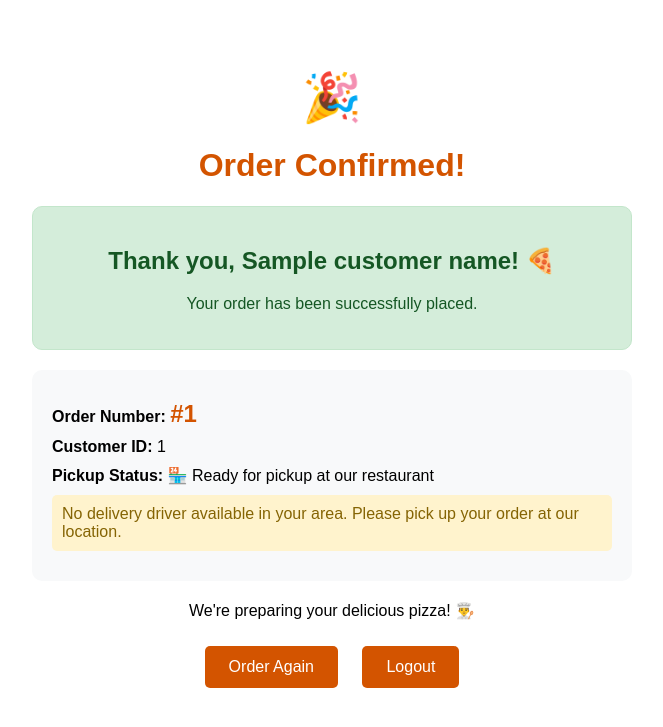
After one commit to lillymeravirgi/mamma-mia-pizzeria, a Flask app: template Application/src/templates/confirmation.html in a window 1280 px wide. The commit adds this page. Shown: the top 727 px of the page, without its empty margins (308-971 px from the left). Run offline with Flask 3, Linux system fonts and the light colour scheme; the template is opened without the code that fills it: most values are stand-ins (such as "Sample title", 1, 10 or a date in 2020).

Commit message:
update on DB and applications

```diff
--- /dev/null
+++ b/Application/src/templates/confirmation.html
@@ -0,0 +1,95 @@
+<!DOCTYPE html>
+<html>
+<head>
+    <title>Order Confirmation - Mamma Mia Pizzeria</title>
+    <style>
+        body {
+            font-family: Arial, sans-serif;
+            max-width: 600px;
+            margin: 50px auto;
+            padding: 20px;
+            text-align: center;
+        }
+        h1 {
+            color: #d35400;
+        }
+        .success-box {
+            background-color: #d4edda;
+            border: 1px solid #c3e6cb;
+            color: #155724;
+            padding: 20px;
+            border-radius: 10px;
+            margin: 20px 0;
+        }
+        .order-details {
+            background-color: #f8f9fa;
+            padding: 20px;
+            border-radius: 10px;
+            margin: 20px 0;
+            text-align: left;
+        }
+        .order-details p {
+            margin: 10px 0;
+        }
+        .order-id {
+            font-size: 24px;
+            font-weight: bold;
+            color: #d35400;
+        }
+        button {
+            background-color: #d35400;
+            color: white;
+            padding: 12px 24px;
+            border: none;
+            border-radius: 5px;
+            cursor: pointer;
+            font-size: 16px;
+            margin: 10px;
+        }
+        button:hover {
+            background-color: #e67e22;
+        }
+        .icon {
+            font-size: 48px;
+            margin-bottom: 10px;
+        }
+        a {
+            text-decoration: none;
+            color: white;
+        }
+    </style>
+</head>
+<body>
+    <div class="icon">🎉</div>
+    <h1>Order Confirmed!</h1>
+
+    <div class="success-box">
+        <h2>Thank you, {{ customer_name }}! 🍕</h2>
+        <p>Your order has been successfully placed.</p>
+    </div>
+
+    <div class="order-details">
+        <p><strong>Order Number:</strong> <span class="order-id">#{{ order_id }}</span></p>
+        <p><strong>Customer ID:</strong> {{ customer_id }}</p>
+
+        {% if delivery_assigned %}
+        <p><strong>Delivery Status:</strong> ✅ Driver assigned - Your pizza will be delivered soon!</p>
+        {% else %}
+        <p><strong>Pickup Status:</strong> 🏪 Ready for pickup at our restaurant</p>
+        <p style="color: #856404; background-color: #fff3cd; padding: 10px; border-radius: 5px; margin-top: 10px;">
+            No delivery driver available in your area. Please pick up your order at our location.
+        </p>
+        {% endif %}
+    </div>
+
+    <p>We're preparing your delicious pizza! 👨‍🍳</p>
+
+    <button onclick="window.location.href='{{ url_for('menu') }}'">
+        Order Again
+    </button>
+
+    <button onclick="window.location.href='{{ url_for('logout') }}'">
+        Logout
+    </button>
+</body>
+</html>
--- a/Application/src/templates/menu.html
+++ b/Application/src/templates/menu.html
@@ -26,6 +26,8 @@
 <body>
     <h1>🍕 Pizzeria Menu 🍕</h1>
     <form method="POST">
+
+
 
         <h2>Pizzas</h2>
         <table>
```
Also changed, not shown: Application/src/methodsORM.py (+15 -23 lines), insert_data.sql (+16 -4 lines), pizza_ordering.sql (+25 -5 lines).
